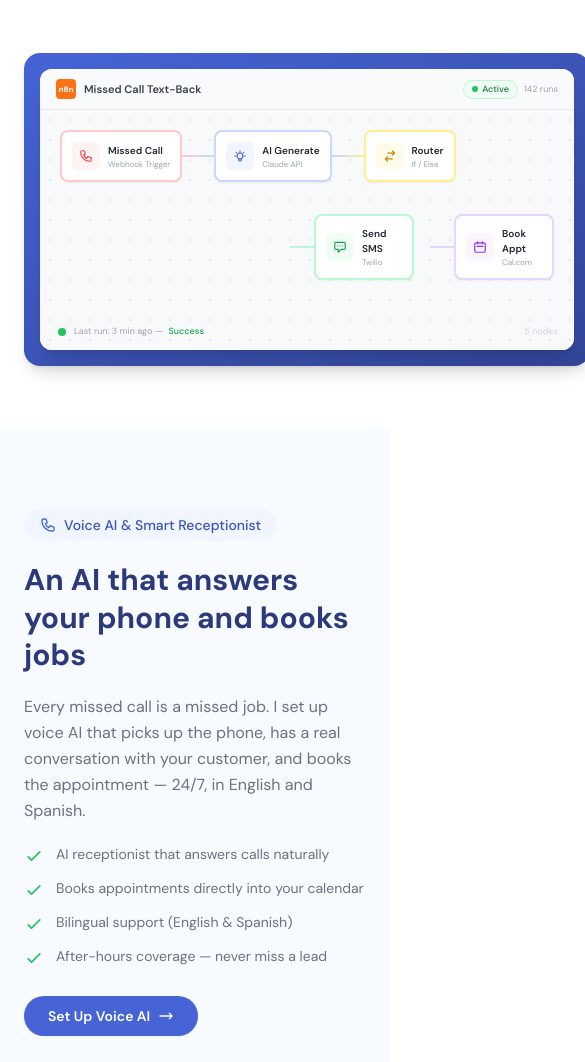
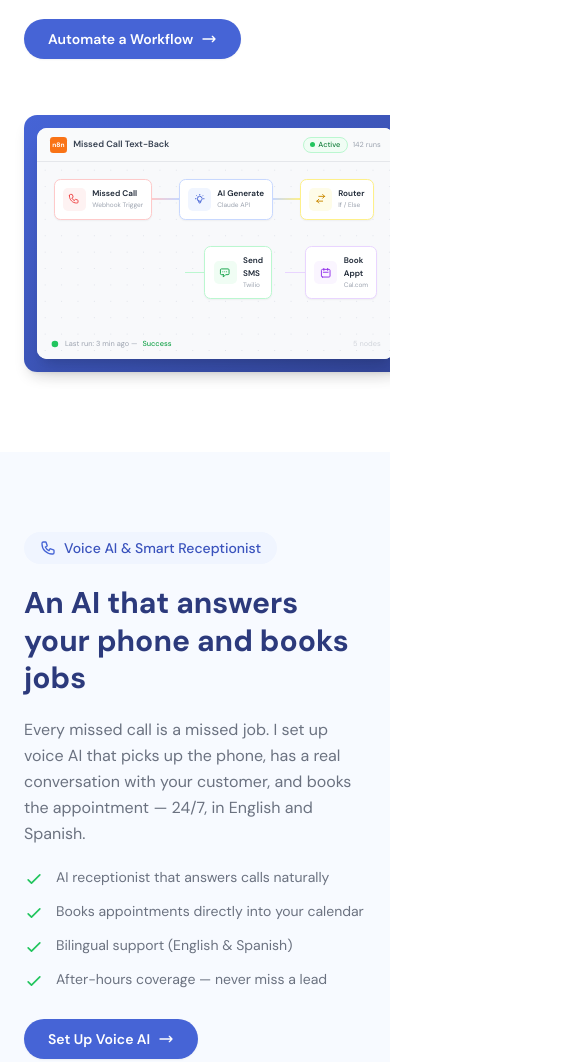
Before and after one commit to jesuspadres/SolvrLabs-Website, a plain HTML site: page services.html in a window 390 px wide. Shown: the part 994-2056 px from the top of the page, 585 px wide, since content can reach past the window. Drawn offline with nearby package versions, Linux system fonts and the light colour scheme.

Commit message:
mobile updates

```diff
--- a/services.html
+++ b/services.html
@@ -1,5 +1,5 @@
 <!DOCTYPE html>
-<html lang="en" class="scroll-smooth">
+<html lang="en" class="scroll-smooth overflow-x-hidden">
 <head>
     <meta charset="UTF-8">
     <meta name="viewport" content="width=device-width, initial-scale=1.0">
@@ -38,7 +38,7 @@
         .faq-item.open .faq-icon { transform:rotate(45deg); }
         .faq-icon { transition:transform 0.3s ease; }
         @media (max-width: 639px) {
-            .mobile-scale { transform: scale(0.88); transform-origin: top center; margin-bottom: -3%; }
+            .mobile-scale { zoom: 0.82; }
         }
     </style>
 </head>
@@ -125,7 +125,7 @@
                             <div class="p-5 bg-[#f8f9fb] min-h-[240px] relative" style="background-image: radial-gradient(circle, #e0e3ea 1px, transparent 1px); background-size: 20px 20px;">
                                 <!-- Row 1: Trigger → Router -->
                                 <div class="flex items-center gap-0 mb-8">
-                                    <div class="bg-white rounded-lg border-2 border-red-200 p-2.5 shadow-sm min-w-[110px]">
+                                    <div class="bg-white rounded-lg border-2 border-red-200 p-2.5 shadow-sm min-w-[80px] sm:min-w-[110px]">
                                         <div class="flex items-center gap-2">
                                             <div class="w-7 h-7 rounded-md bg-red-50 flex items-center justify-center flex-shrink-0">
                                                 <svg class="w-3.5 h-3.5 text-red-500" fill="none" stroke="currentColor" viewBox="0 0 24 24"><path stroke-linecap="round" stroke-linejoin="round" stroke-width="2" d="M3 5a2 2 0 012-2h3.28a1 1 0 01.948.684l1.498 4.493a1 1 0 01-.502 1.21l-2.257 1.13a11.042 11.042 0 005.516 5.516l1.13-2.257a1 1 0 011.21-.502l4.493 1.498a1 1 0 01.684.949V19a2 2 0 01-2 2h-1C9.716 21 3 14.284 3 6V5z"/></svg>
@@ -137,7 +137,7 @@
                                         </div>
                                     </div>
                                     <div class="w-8 h-[2px] bg-gradient-to-r from-red-200 to-brand-200 flex-shrink-0"></div>
-                                    <div class="bg-white rounded-lg border-2 border-brand-200 p-2.5 shadow-sm min-w-[110px]">
+                                    <div class="bg-white rounded-lg border-2 border-brand-200 p-2.5 shadow-sm min-w-[80px] sm:min-w-[110px]">
                                         <div class="flex items-center gap-2">
                                             <div class="w-7 h-7 rounded-md bg-brand-50 flex items-center justify-center flex-shrink-0">
                                                 <svg class="w-3.5 h-3.5 text-brand-600" fill="none" stroke="currentColor" viewBox="0 0 24 24"><path stroke-linecap="round" stroke-linejoin="round" stroke-width="2" d="M9.663 17h4.673M12 3v1m6.364 1.636l-.707.707M21 12h-1M4 12H3m3.343-5.657l-.707-.707m2.828 9.9a5 5 0 117.072 0l-.548.547A3.374 3.374 0 0014 18.469V19a2 2 0 11-4 0v-.531c0-.895-.356-1.754-.988-2.386l-.548-.547z"/></svg>
@@ -149,7 +149,7 @@
                                         </div>
                                     </div>
                                     <div class="w-8 h-[2px] bg-gradient-to-r from-brand-200 to-yellow-200 flex-shrink-0"></div>
-                                    <div class="bg-white rounded-lg border-2 border-yellow-200 p-2.5 shadow-sm min-w-[90px]">
+                                    <div class="bg-white rounded-lg border-2 border-yellow-200 p-2.5 shadow-sm min-w-[65px] sm:min-w-[90px]">
                                         <div class="flex items-center gap-2">
                                             <div class="w-7 h-7 rounded-md bg-yellow-50 flex items-center justify-center flex-shrink-0">
                                                 <svg class="w-3.5 h-3.5 text-yellow-600" fill="none" stroke="currentColor" viewBox="0 0 24 24"><path stroke-linecap="round" stroke-linejoin="round" stroke-width="2" d="M8 7h12m0 0l-4-4m4 4l-4 4m0 6H4m0 0l4 4m-4-4l4-4"/></svg>
@@ -162,10 +162,10 @@
                                     </div>
                                 </div>
                                 <!-- Row 2: Branching outputs -->
-                                <div class="flex gap-4 pl-[230px]">
+                                <div class="flex gap-4 pl-[160px] sm:pl-[230px]">
                                     <div class="flex items-center gap-0">
                                         <div class="w-6 h-[2px] bg-green-200 flex-shrink-0"></div>
-                                        <div class="bg-white rounded-lg border-2 border-green-200 p-2.5 shadow-sm min-w-[100px]">
+                                        <div class="bg-white rounded-lg border-2 border-green-200 p-2.5 shadow-sm min-w-[70px] sm:min-w-[100px]">
                                             <div class="flex items-center gap-2">
                                                 <div class="w-7 h-7 rounded-md bg-green-50 flex items-center justify-center flex-shrink-0">
                                                     <svg class="w-3.5 h-3.5 text-green-600" fill="none" stroke="currentColor" viewBox="0 0 24 24"><path stroke-linecap="round" stroke-linejoin="round" stroke-width="2" d="M8 10h.01M12 10h.01M16 10h.01M9 16H5a2 2 0 01-2-2V6a2 2 0 012-2h14a2 2 0 012 2v8a2 2 0 01-2 2h-5l-5 5v-5z"/></svg>
@@ -179,7 +179,7 @@
                                     </div>
                                     <div class="flex items-center gap-0">
                                         <div class="w-6 h-[2px] bg-purple-200 flex-shrink-0"></div>
-                                        <div class="bg-white rounded-lg border-2 border-purple-200 p-2.5 shadow-sm min-w-[100px]">
+                                        <div class="bg-white rounded-lg border-2 border-purple-200 p-2.5 shadow-sm min-w-[70px] sm:min-w-[100px]">
                                             <div class="flex items-center gap-2">
                                                 <div class="w-7 h-7 rounded-md bg-purple-50 flex items-center justify-center flex-shrink-0">
                                                     <svg class="w-3.5 h-3.5 text-purple-600" fill="none" stroke="currentColor" viewBox="0 0 24 24"><path stroke-linecap="round" stroke-linejoin="round" stroke-width="2" d="M8 7V3m8 4V3m-9 8h10M5 21h14a2 2 0 002-2V7a2 2 0 00-2-2H5a2 2 0 00-2 2v12a2 2 0 002 2z"/></svg>
```
Also changed, not shown: about.html (+1 -1 lines), contact.html (+1 -1 lines), index.html (+4 -6 lines).
